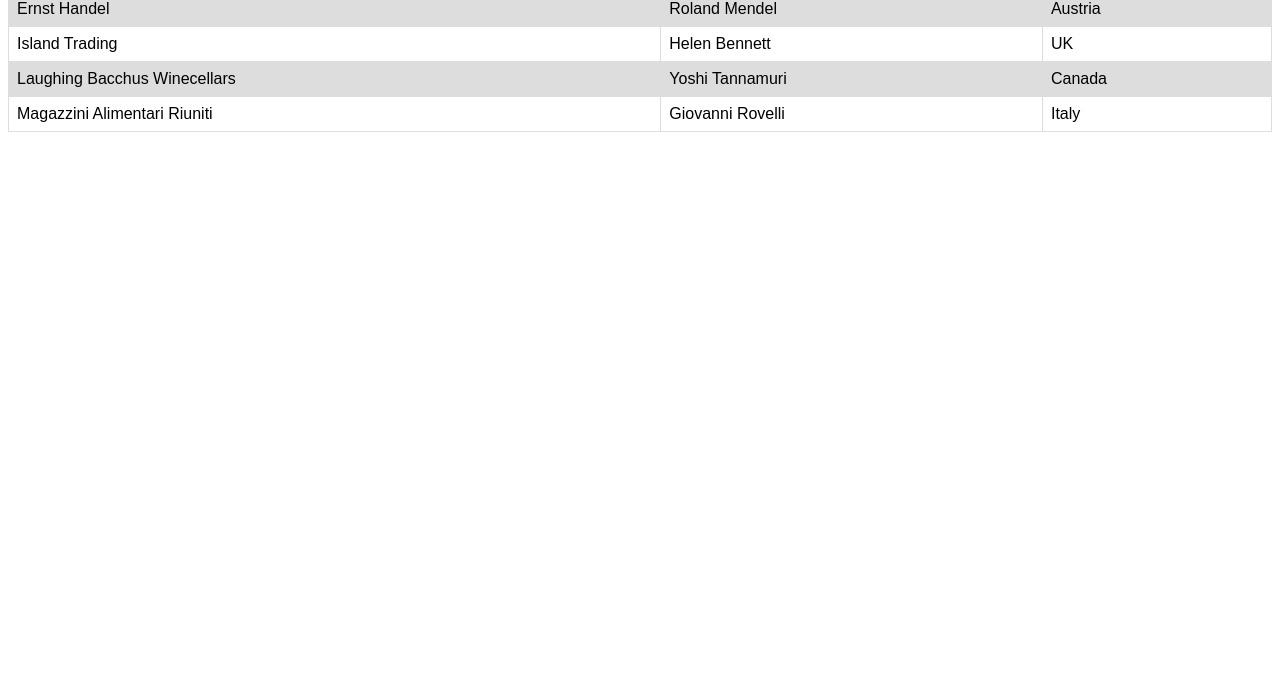
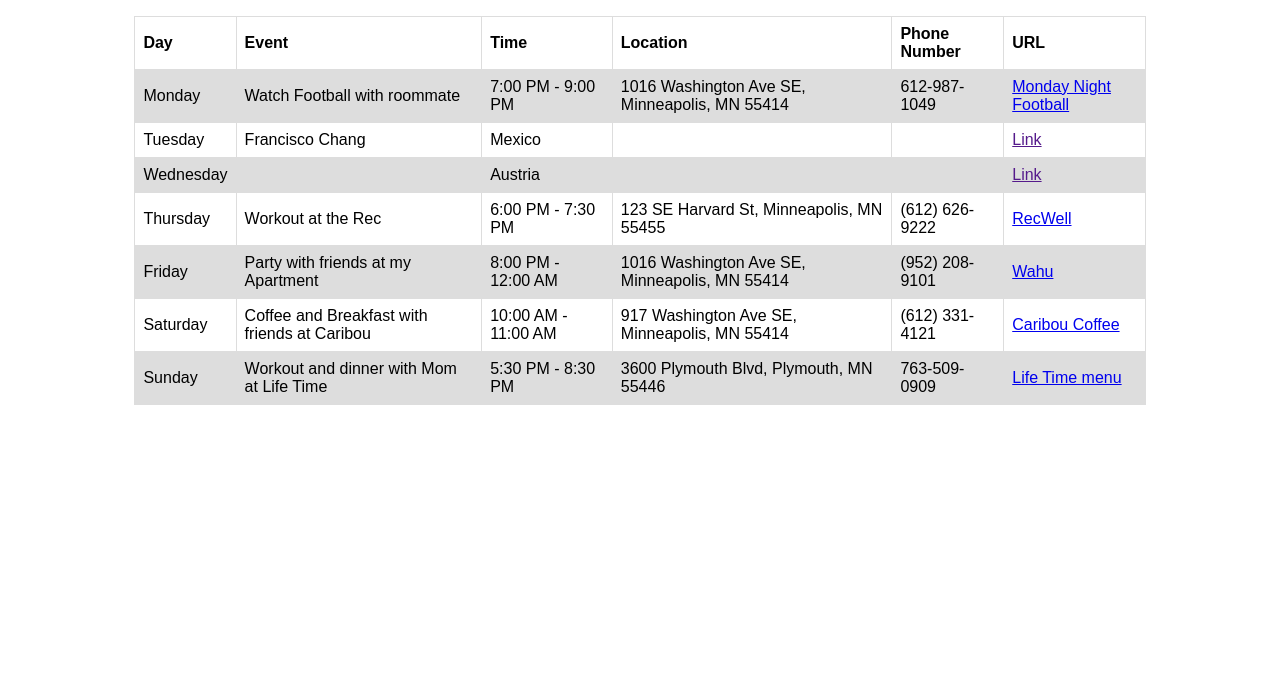
Before and after one commit to Ralph-20/4131_p1, a plain HTML site: page schedule.html in a window 1280 px wide. Shown: the part 122-800 px from the top of the page. Drawn offline with Linux system fonts and the light colour scheme.

Commit message:
progress so far

```diff
--- a/schedule.html
+++ b/schedule.html
@@ -6,45 +6,89 @@
     <meta name="viewport" content="width=device-width, initial-scale=1.0">
     <title>Document</title>
     <link rel="stylesheet" href="style.css">
+
+    <header>
+    <ul>
+      <li><a href="index.html">About Me</a></li>
+      <li><a href="schedule.html">Schedule</a></li>
+    </ul>
+    </header>
+
 </head>
 
 <body>
+
+    <div>
+        <h1> My Schedule</h1>
+    </div>
+
+
     <table>
         <tr>
-          <th>Company</th>
-          <th>Contact</th>
-          <th>Country</th>
+            <th>Day</th>
+            <th>Event</th>
+            <th>Time</th>
+            <th>Location</th>
+            <th>Phone Number</th>
+            <th>URL</th>
         </tr>
         <tr>
-          <td>Alfreds Futterkiste</td>
-          <td>Maria Anders</td>
-          <td>Germany</td>
+            <td>Monday</td>
+            <td>Watch Football with roommate</td>
+            <td>7:00 PM - 9:00 PM</td>
+            <td>1016 Washington Ave SE, Minneapolis, MN 55414</td>
+            <td>612-987-1049</td>
+            <td><a href="https://www.nfl.com/schedules/monday-night-football/">Monday Night Football</a></td>
         </tr>
         <tr>
-          <td>Centro comercial Moctezuma</td>
-          <td>Francisco Chang</td>
-          <td>Mexico</td>
+            <td>Tuesday</td>
+            <td>Francisco Chang</td>
+            <td>Mexico</td>
+            <td></td>
+            <td></td>
+            <td><a href="">Link</a></td>
         </tr>
         <tr>
-          <td>Ernst Handel</td>
-          <td>Roland Mendel</td>
-          <td>Austria</td>
+            <td>Wednesday</td>
+            <td></td>
+            <td>Austria</td>
+            <td></td>
+            <td></td>
+            <td><a href="">Link</a></td>
         </tr>
         <tr>
-          <td>Island Trading</td>
-          <td>Helen Bennett</td>
-          <td>UK</td>
+            <td>Thursday</td>
+            <td>Workout at the Rec</td>
+            <td>6:00 PM - 7:30 PM</td>
+            <td>123 SE Harvard St, Minneapolis, MN 55455</td>
+            <td>(612) 626-9222</td>
+            <td><a href="https://recwell.umn.edu/">RecWell</a></td>
         </tr>
         <tr>
-          <td>Laughing Bacchus Winecellars</td>
-          <td>Yoshi Tannamuri</td>
-          <td>Canada</td>
+            <td>Friday</td>
+            <td>Party with friends at my Apartment</td>
+            <td>8:00 PM - 12:00 AM</td>
+            <td>1016 Washington Ave SE, Minneapolis, MN 55414</td>
+            <td>(952) 208-9101</td>
+            <td><a href="https://www.liveatwahu.com/?y_source=1_MTMxMDg4MjEtNzE1LWxvY2F0aW9uLndlYnNpdGU%3D">Wahu</a></td>
         </tr>
         <tr>
-          <td>Magazzini Alimentari Riuniti</td>
-          <td>Giovanni Rovelli</td>
-          <td>Italy</td>
+            <td>Saturday</td>
+            <td>Coffee and Breakfast with friends at Caribou</td>
+            <td>10:00 AM - 11:00 AM</td>
+            <td>917 Washington Ave SE, Minneapolis, MN 55414</td>
+            <td>(612) 331-4121</td>
+            <td><a href="https://locations.cariboucoffee.com/us/mn/minneapolis/917-washington-avenue-se">Caribou Coffee</a></td>
         </tr>
-      </table>
+        <tr>
+            <td>Sunday</td>
+            <td>Workout and dinner with Mom at Life Time</td>
+            <td>5:30 PM - 8:30 PM</td>
+            <td>3600 Plymouth Blvd, Plymouth, MN 55446</td>
+            <td>763-509-0909</td>
+            <td><a href="https://my.lifetime.life/clubs/mn/plymouth/services/lifecafe/menu.html">Life Time menu</a></td>
+        </tr>
+    </table>
+
 </body>
 </html>
--- a/style.css
+++ b/style.css
@@ -28,9 +28,11 @@ ul {
 /* Schedule table */
 
 table {
+
     font-family: arial, sans-serif;
     border-collapse: collapse;
-    width: 100%;
+    width: 80%;
+    margin: 0 auto;
   }
 
   td, th {
```
Also changed, not shown: index.html (+8 -10 lines).
